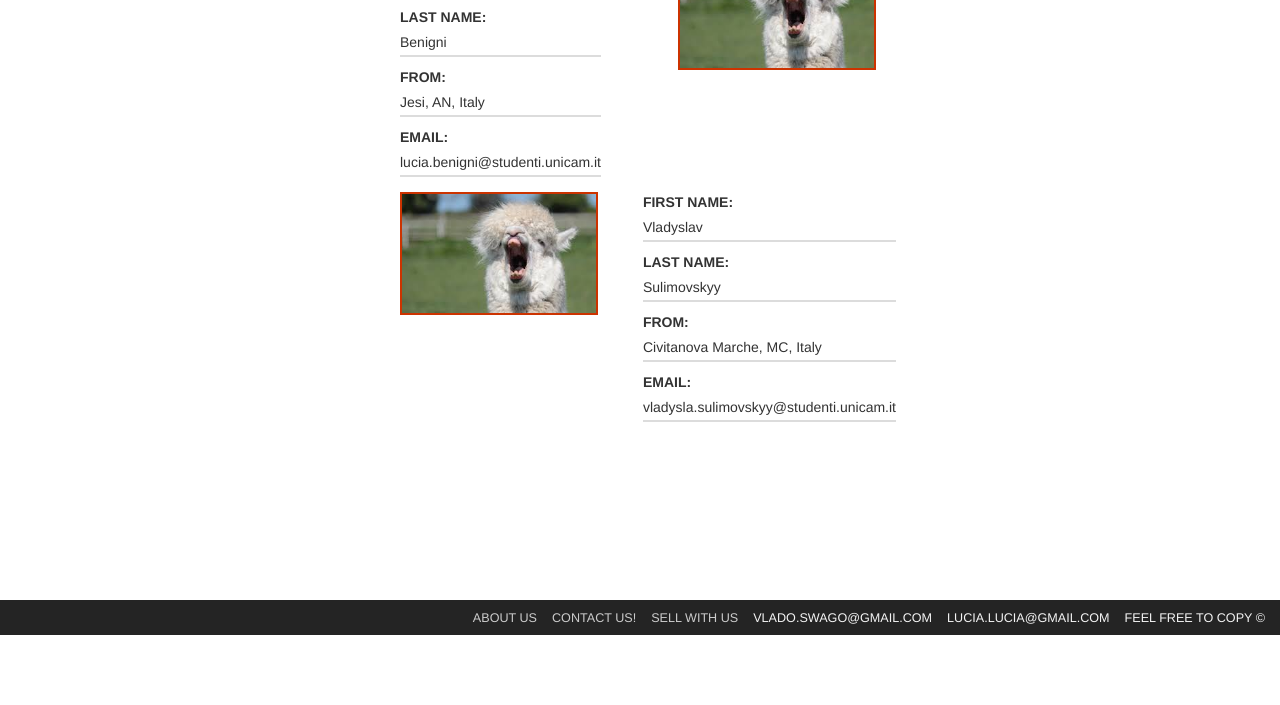
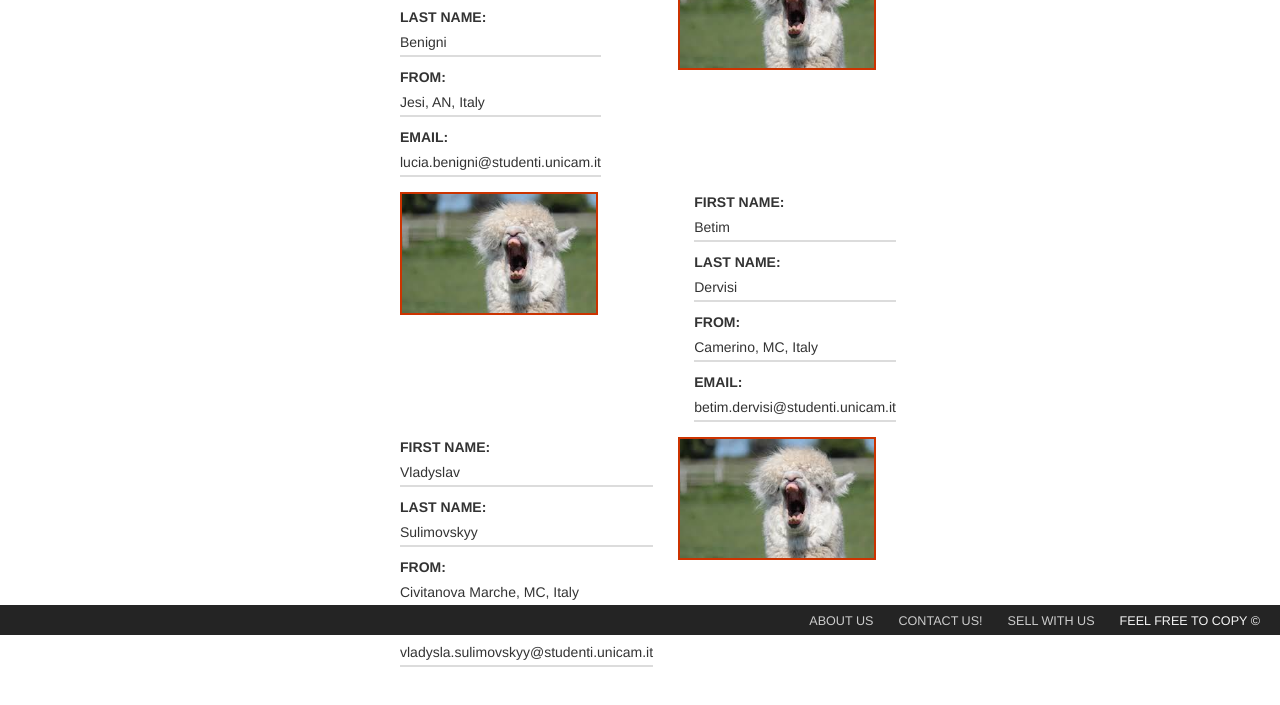
Before and after one commit to bibaroc/Ojec, a website: page client/index.html at #!/contact in a window 1280 px wide. Shown: the part 165-870 px from the top of the page. Before the commit the page ends 800 px from the top, so only its background shows below. Drawn offline with nearby package versions, Linux system fonts and the light colour scheme; some packages are replaced by stand-ins of ours; no server answers; a script that the page names is missing.

Commit message:
footer fix

```diff
--- a/client/css/contacts.css
+++ b/client/css/contacts.css
@@ -34,9 +34,28 @@
     width:40%;
     border: 2px solid #cc3300;
 }
+/* DIV AUTHOR BETIM */
+#bet {
+    float: right;
+}
+#bet label {
+    text-transform: uppercase;
+}
+#bet p {
+    border-bottom: 2px solid #dcdcdc;
+    padding-bottom: 3px;
+}
+/* IMG AUTHOR BETIM */
+#betf {
+    float: left;
+    margin-right: 20px;
+    max-height: auto;
+    width:40%;
+    border: 2px solid #cc3300;
+}
 /* DIV AUTHOR VLADYSLAV */
 #vlad {
-    float: right;
+    float: left;
 }
 #vlad label {
     text-transform: uppercase;
@@ -47,7 +66,7 @@
 }
 /* IMG AUTHOR VLADYSLAV */
 #vladf {
-    float: left;
+    float: right;
     margin-right: 20px;
     max-height: auto;
     width:40%;
--- a/client/css/style.css
+++ b/client/css/style.css
@@ -1,11 +1,12 @@
 /* BODY */
 body {
 	font: 15px Arial, Helvetica;
-	padding: 0;
-	margin: 0;
 	background-color: #f4f4f4;
-	display: inline-block;
+	color: white;
 	width: 100%;
+	height: 100px;
+	min-height: 100%;
+	margin-bottom: 30px;
 }
 /* NAV */
 #nav {
@@ -72,41 +73,39 @@ body {
 	border-color: #f4f4f4;
 }
 /* FOOTER */
+body::after {
+	content: "";
+	display: block;
+}
+footer, body::after {
+	height: 30px;
+}
 footer {
 	background-color: #242424;
-	margin: auto;
-	overflow: hidden;
 	text-transform: uppercase;
 	font-size: 0.90em;
-	height:35px;
-	display: inline-block;
-	position:fixed;
-	bottom:0;
 	width:100%;
+	bottom: 0;
+	position: fixed;
 }
+
 footer ul {
 	float: right;
-	margin: 0;
-	padding: 0;
 }
 footer ul li {
 	display: block;
-	padding: 10px 15px 0 0;
 	float: left;
 	color: #f4f4f4;
-
+	padding: 8px 20px 5px 5px;
 }
-
 footer ul li a {
 	color: #cccccc;
 	text-decoration: none;
 }
-
 footer ul li a:hover {
 	color: #cccccc;
 	font-weight: bold;
 }
-
 footer ul li a:visited {
 	color: #cccccc;
 }
--- a/client/index.html
+++ b/client/index.html
@@ -123,7 +123,6 @@
     <ng-view></ng-view>
     <!--Footer-->
     <footer>
-        <div class="content">
         <ul>
             <li>
                 <a href="#!/about">About us</a>
@@ -135,17 +134,9 @@
                 <a href="#!/sell">Sell with us</a>
             </li>
             <li>
-                    <address>vlado.swago@gmail.com</address>
-                </li>
-                <li>
-                    <address>lucia.lucia@gmail.com</address>
-                </li>
-                <li>
                 <span>Feel free to copy &copy;</span>
             </li>
         </ul>
-        </div>
     </footer>
 </body>
-
 </html>
--- a/client/partials/contact.html
+++ b/client/partials/contact.html
@@ -17,6 +17,20 @@
     </div>
     <!-- Contacts of the author -->
     <div id="form">
+        <div id="bet">
+                <label>First Name:</label>
+                <p>Betim</p>
+                <label>Last Name:</label>
+                <p>Dervisi</p>
+                <label>From:</label>
+                <p>Camerino, MC, Italy</p>
+                <label>Email:</label>
+                <p>betim.dervisi@studenti.unicam.it</p>
+        </div>
+        <img id="betf" alt="bet" src="d.jpg">
+    </div>
+    <!-- Contacts of the author -->
+    <div id="form">
         <div id="vlad">
                 <label>First Name:</label>
                 <p>Vladyslav</p>
```
Lines whose indentation alone changed are shown as unchanged.
